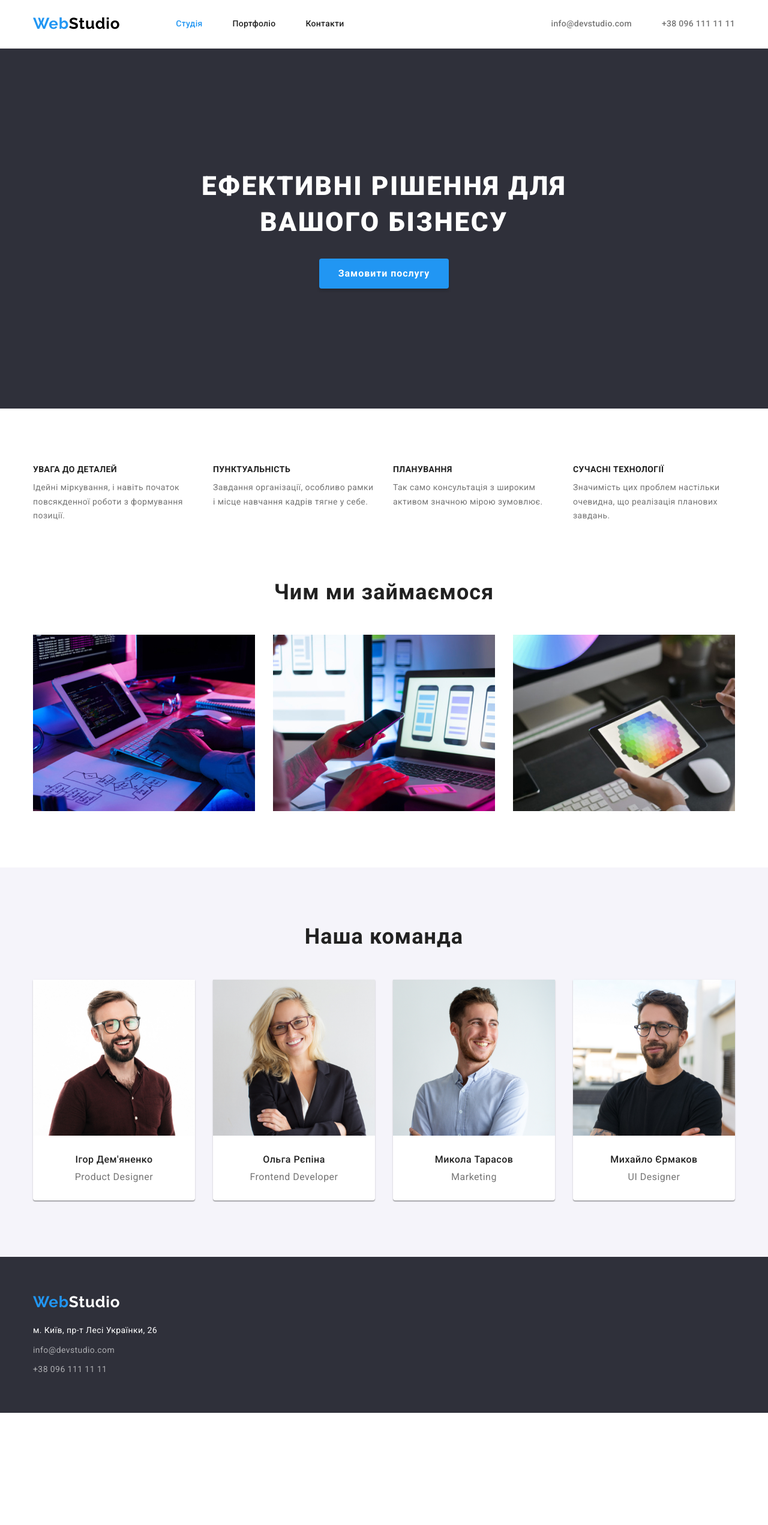
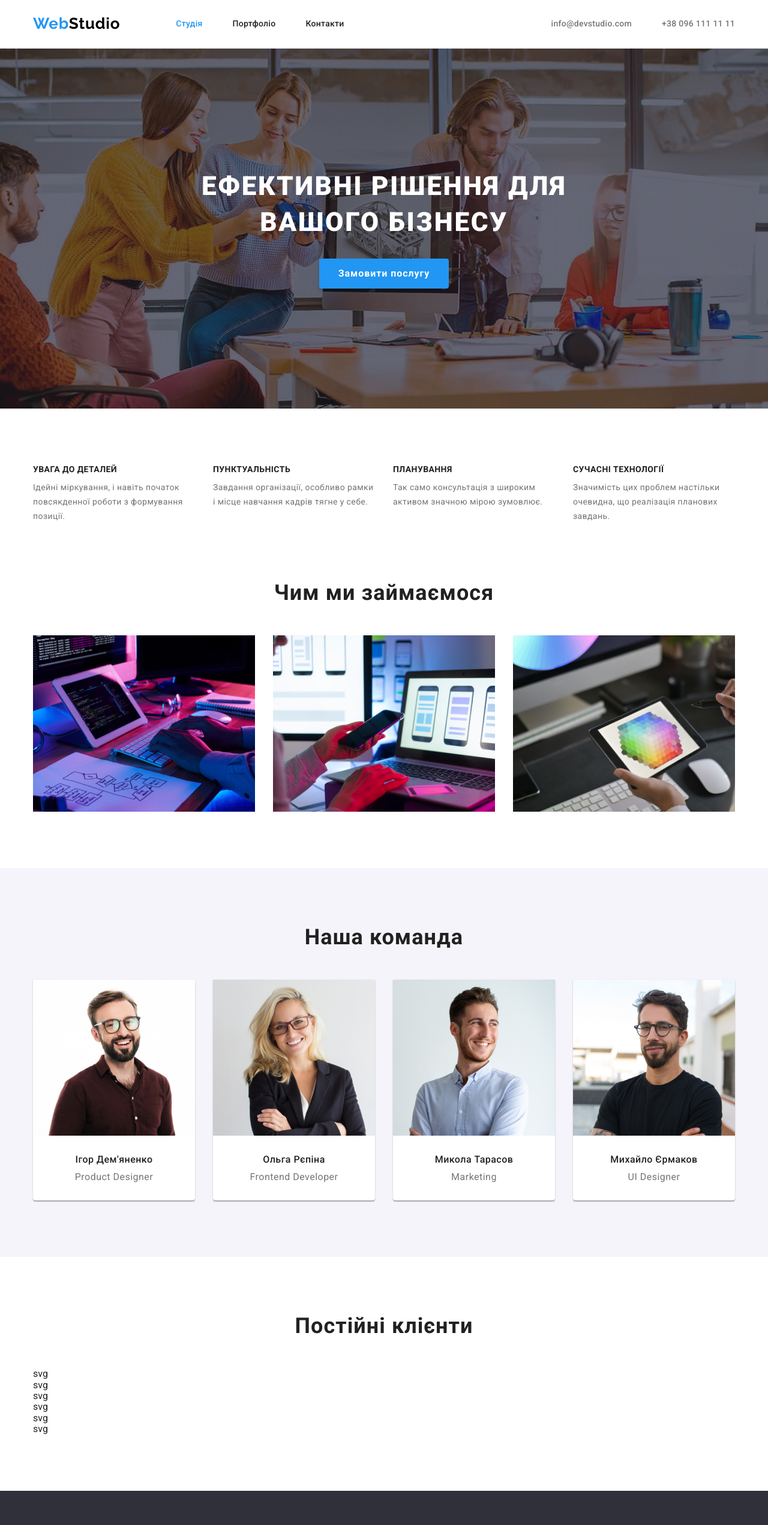
Before and after one commit to Ryzh313/goit-markup-hw-04, a plain HTML site: page index.html in a window 1280 px wide. Shown: the top 2542 px of the page at 60% size. Before the commit the page ends 2355 px from the top, so only its background shows below. Drawn offline with nearby package versions, Linux system fonts and the light colour scheme.

Commit message:
hw-4-start

```diff
--- a/index.html
+++ b/index.html
@@ -128,6 +128,7 @@
           </ul>
         </div>
       </section>
+
       <!-- Наша команда -->
       <section class="section team">
         <div class="container container-team">
@@ -190,7 +191,22 @@
             </li>
           </ul>
         </div>
-      </main>
+      </section>
+      <!-- === Клієнти === -->
+      <section class="section clients">
+        <div class="container container-clients">
+          <h2 class="team-title">Постійні клієнти</h2>
+          <ul class="clients-list">
+            <li class="clients-item">svg</li>
+            <li class="clients-item">svg</li>
+            <li class="clients-item">svg</li>
+            <li class="clients-item">svg</li>
+            <li class="clients-item">svg</li>
+            <li class="clients-item">svg</li>
+          </ul>
+        </div>
+      </section>
+    </main>
 
     <!-- Футер -->
     <footer class="footer">
--- a/styles/styles.css
+++ b/styles/styles.css
@@ -221,9 +221,17 @@ body {
 
 /* =========== Герой ========== */
 .hero {
+  max-width: 1600px;
+  height: 600px;
+  margin-left: auto;
+  margin-right: auto;
   padding-top: 200px;
   padding-bottom: 200px;
-  background-color: var(--secondary-black-color);
+  background-image: linear-gradient(rgba(47, 48, 58, 0.4), rgba(47, 48, 58, 0.4)),
+    url(../images/hero.jpg);
+  background-color: #c4c4c4;
+  background-repeat: no-repeat;
+  background-position: center;
 }
 
 .container-hero {
@@ -390,7 +398,13 @@ body {
   letter-spacing: 0.03em;
 }
 
-/*========== Наша команда ========== */
+/* ========= Наша команда ========= */
+
+/* ========= Постійні клієнти ========= */
+
+.clients-list {
+  display: block;
+}
 
 /*= = = = = CSS portfolio.html = = = = = */
 
```
Also changed, not shown: images/hero.jpg (added), images/portfolio/project1.jpg (deleted), images/portfolio/project2.jpg (deleted), images/portfolio/project3.jpg (deleted), images/portfolio/project4.jpg (deleted), images/portfolio/project5.jpg (deleted), images/portfolio/project6.jpg (deleted), images/portfolio/project7.jpg (deleted), images/portfolio/project8.jpg (deleted), images/portfolio/project9.jpg (deleted).
